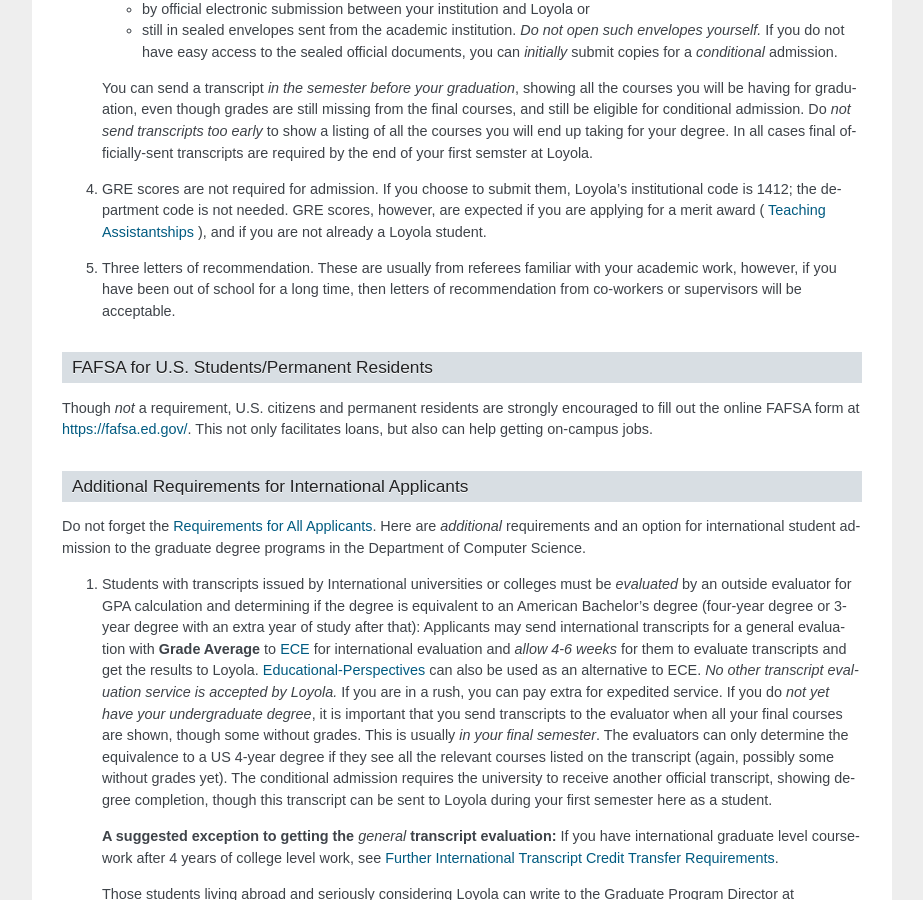
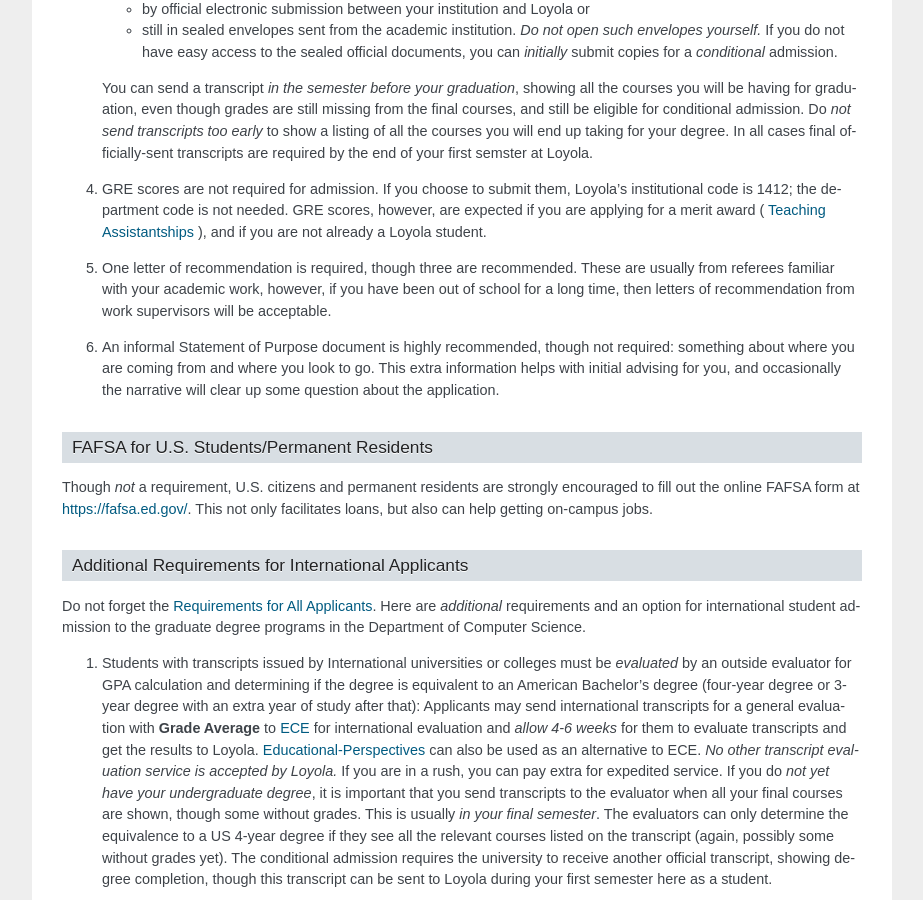
Before and after one commit to LoyolaChicagoCS/gradhandbook, a Sphinx documentation site: the page built from source/prospective_students.rst, in a window 1280 px wide and 900 px high, scrolled down 1493 px. Shown: the whole window, without its empty margins (198-1121 px from the left). Built offline with Sphinx 7.4.7, drawn with Linux system fonts in a browser that asks for light colours.

Commit message:
1 req; statement of purpose recommended

```diff
--- a/source/prospective_students.rst
+++ b/source/prospective_students.rst
@@ -130,11 +130,18 @@
      GRE scores, however, are expected if you are applying for a merit award
      ( :ref:`teaching_assistantships` ),
      and if you are not already a Loyola student.
-#.  Three letters of recommendation.
+#.  One letter of recommendation is required, though
+    three are recommended.
     These are usually from referees familiar with your academic work,
     however, if you have been out of school for a long time,
-    then letters of recommendation from co-workers or supervisors
+    then letters of recommendation from work supervisors
     will be acceptable.
+#.  An informal Statement of Purpose document is highly recommended,
+    though not required: something about where you are coming from
+    and where you look to go.  This extra information helps with
+    initial advising for you, and occasionally the narrative will clear up
+    some question about the application.
+
 
 .. index:: FAFSA
 
```
